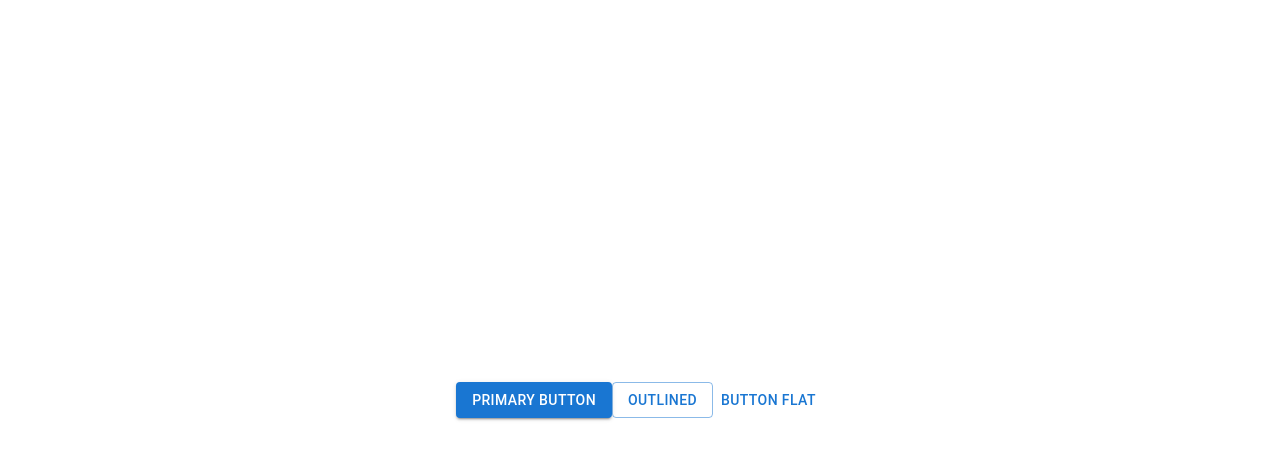
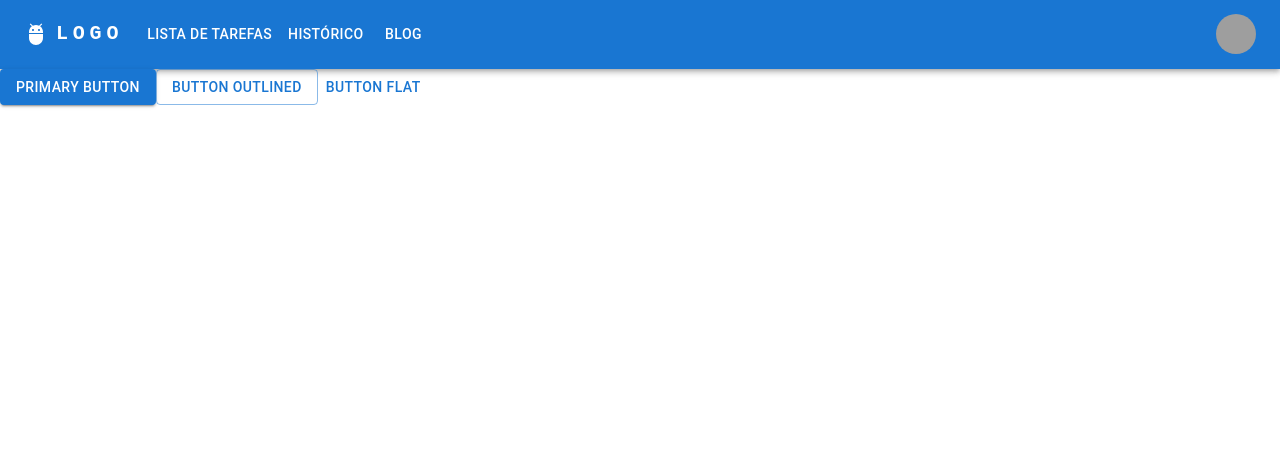
Before and after one commit to Odorizzi1/my-design, a React (Create React App) app: page / in a window 1280 px wide. Shown: the top 460 px of the page. Built offline with nearby package versions, Linux system fonts and the light colour scheme; grey boxes are pictures that could not be loaded.

Commit message:
[Task - 2] Criação header
Com a necessidade da refatoração de componentes, criei um novo header para minha aplicação

```diff
--- a/package.json
+++ b/package.json
@@ -5,6 +5,7 @@
   "dependencies": {
     "@emotion/react": "^11.10.5",
     "@emotion/styled": "^11.10.5",
+    "@mui/icons-material": "^5.11.9",
     "@mui/material": "^5.11.9",
     "@testing-library/jest-dom": "^5.16.5",
     "@testing-library/react": "^13.4.0",
--- a/src/App.css
+++ b/src/App.css
@@ -1,8 +1,5 @@
 .App-header {
   background-color: #ffffff;
-  min-height      : 100vh;
-  display         : flex;
-  flex-direction  : column;
   align-items     : center;
   justify-content : center;
   font-size       : calc(10px + 2vmin);
--- a/src/components/ButtonFlat.js
+++ b/src/components/ButtonFlat.js
@@ -2,10 +2,10 @@
 
 import Button from '@mui/material/Button';
 
-const ButtonFlat = () => {
+const ButtonFlat = ({ label, onClick, disabled }) => {
     return (
 
-        <Button variant="text"> Button Flat</Button>
+        <Button disabled={disabled} onClick={() => onClick} variant="text"> {label}</Button>
 
     );
 }
--- a/src/components/ButtonOutlined.js
+++ b/src/components/ButtonOutlined.js
@@ -1,9 +1,9 @@
 import React from 'react';
 import Button from '@mui/material/Button';
 
-const ButtonOutlined = () => {
+const ButtonOutlined = ({ label, onClick, disabled }) => {
     return (
-        <Button variant="outlined">Outlined</Button>
+        <Button disabled={disabled} onClick={() => onClick} variant="outlined">{label}</Button>
     );
 }
 
--- a/src/components/ButtonPrimary.js
+++ b/src/components/ButtonPrimary.js
@@ -1,9 +1,9 @@
 import React from 'react';
 import Button from '@mui/material/Button';
 
-const ButtonPrimary = ({ label, onClick }) => {
+const ButtonPrimary = ({ label, onClick, disabled }) => {
     return (
-        <Button onClick={() => onClick} variant="contained">{label}</Button>
+        <Button disabled={disabled} onClick={() => onClick} variant="contained">{label}</Button>
     );
 }
 
--- /dev/null
+++ b/src/components/NavBar.js
@@ -0,0 +1,162 @@
+import React, { useState } from 'react';
+import AppBar from '@mui/material/AppBar';
+import Box from '@mui/material/Box';
+import Toolbar from '@mui/material/Toolbar';
+import IconButton from '@mui/material/IconButton';
+import Typography from '@mui/material/Typography';
+import Menu from '@mui/material/Menu';
+import MenuIcon from '@mui/icons-material/Menu';
+import Container from '@mui/material/Container';
+import Avatar from '@mui/material/Avatar';
+import Button from '@mui/material/Button';
+import Tooltip from '@mui/material/Tooltip';
+import MenuItem from '@mui/material/MenuItem';
+import AdbIcon from '@mui/icons-material/Adb';
+
+const pages = ['Lista de Tarefas', 'Histórico', 'Blog'];
+const settings = ['Profile', 'Account', 'Dashboard', 'Logout'];
+
+const NavBar = () => {
+    const [anchorElNav, setAnchorElNav] = useState(null);
+    const [anchorElUser, setAnchorElUser] = useState(null);
+
+    const handleOpenNavMenu = (event) => {
+        setAnchorElNav(event.currentTarget);
+    };
+    const handleOpenUserMenu = (event) => {
+        setAnchorElUser(event.currentTarget);
+    };
+
+    const handleCloseNavMenu = () => {
+        setAnchorElNav(null);
+    };
+
+    const handleCloseUserMenu = () => {
+        setAnchorElUser(null);
+    };
+
+    return (
+        <AppBar position="static">
+            <Container maxWidth="xl">
+                <Toolbar disableGutters>
+                    <AdbIcon sx={{ display: { xs: 'none', md: 'flex' }, mr: 1 }} />
+                    <Typography
+                        variant="h6"
+                        noWrap
+                        component="a"
+                        href="/"
+                        sx={{
+                            mr: 2,
+                            display: { xs: 'none', md: 'flex' },
+                            fontFamily: 'monospace',
+                            fontWeight: 700,
+                            letterSpacing: '.3rem',
+                            color: 'inherit',
+                            textDecoration: 'none',
+                        }}
+                    >
+                        LOGO
+                    </Typography>
+
+                    <Box sx={{ flexGrow: 1, display: { xs: 'flex', md: 'none' } }}>
+                        <IconButton
+                            size="large"
+                            aria-label="account of current user"
+                            aria-controls="menu-appbar"
+                            aria-haspopup="true"
+                            onClick={handleOpenNavMenu}
+                            color="inherit"
+                        >
+                            <MenuIcon />
+                        </IconButton>
+                        <Menu
+                            id="menu-appbar"
+                            anchorEl={anchorElNav}
+                            anchorOrigin={{
+                                vertical: 'bottom',
+                                horizontal: 'left',
+                            }}
+                            keepMounted
+                            transformOrigin={{
+                                vertical: 'top',
+                                horizontal: 'left',
+                            }}
+                            open={Boolean(anchorElNav)}
+                            onClose={handleCloseNavMenu}
+                            sx={{
+                                display: { xs: 'block', md: 'none' },
+                            }}
+                        >
+                            {pages.map((page) => (
+                                <MenuItem key={page} onClick={handleCloseNavMenu}>
+                                    <Typography textAlign="center">{page}</Typography>
+                                </MenuItem>
+                            ))}
+                        </Menu>
+                    </Box>
+                    <AdbIcon sx={{ display: { xs: 'flex', md: 'none' }, mr: 1 }} />
+                    <Typography
+                        variant="h5"
+                        noWrap
+                        component="a"
+                        href=""
+                        sx={{
+                            mr: 2,
+                            display: { xs: 'flex', md: 'none' },
+                            flexGrow: 1,
+                            fontFamily: 'monospace',
+                            fontWeight: 700,
+                            letterSpacing: '.3rem',
+                            color: 'inherit',
+                            textDecoration: 'none',
+                        }}
+                    >
+                        LOGO
+                    </Typography>
+                    <Box sx={{ flexGrow: 1, display: { xs: 'none', md: 'flex' } }}>
+                        {pages.map((page) => (
+                            <Button
+                                key={page}
+                                onClick={handleCloseNavMenu}
+                                sx={{ my: 2, color: 'white', display: 'block' }}
+                            >
+                                {page}
+                            </Button>
+                        ))}
+                    </Box>
+
+                    <Box sx={{ flexGrow: 0 }}>
+                        <Tooltip title="Open settings">
+                            <IconButton onClick={handleOpenUserMenu} sx={{ p: 0 }}>
+                                <Avatar alt="Remy Sharp" src="/static/images/avatar/2.jpg" />
+                            </IconButton>
+                        </Tooltip>
+                        <Menu
+                            sx={{ mt: '45px' }}
+                            id="menu-appbar"
+                            anchorEl={anchorElUser}
+                            anchorOrigin={{
+                                vertical: 'top',
+                                horizontal: 'right',
+                            }}
+                            keepMounted
+                            transformOrigin={{
+                                vertical: 'top',
+                                horizontal: 'right',
+                            }}
+                            open={Boolean(anchorElUser)}
+                            onClose={handleCloseUserMenu}
+                        >
+                            {settings.map((setting) => (
+                                <MenuItem key={setting} onClick={handleCloseUserMenu}>
+                                    <Typography textAlign="center">{setting}</Typography>
+                                </MenuItem>
+                            ))}
+                        </Menu>
+                    </Box>
+                </Toolbar>
+            </Container>
+        </AppBar>
+    );
+}
+export default NavBar;
--- a/src/pages/loginScreen.js
+++ b/src/pages/loginScreen.js
@@ -1,19 +1,28 @@
 import React from "react";
+import NavBar from "../components/NavBar";
 import ButtonPrimary from "../components/ButtonPrimary";
-import BasicButtons from "../components/ButtonFlat";
 import ButtonOutlined from "../components/ButtonOutlined";
 import ButtonFlat from "../components/ButtonFlat";
 
 const LoginScreen = () => {
     return (
         <div>
-            <ButtonPrimary
+          <NavBar />
+        <div>
+               <ButtonPrimary
                 label="Primary Button"
             />
-            <ButtonOutlined />
+            <ButtonOutlined
+                label="Button Outlined"
+            />
 
-            <ButtonFlat />
+            <ButtonFlat
+            label = "Button Flat"
+            />
         </div>
+
+        </div>
+
     )
 }
 
```
Also changed, not shown: src/components/CardSelector.js (deleted, +0 -37 lines), src/components/ErrorModal.js (deleted, +0 -13 lines), src/components/TextField.js (deleted, +0 -16 lines), src/components/Tooltip.js (deleted, +0 -12 lines), 1 other file (tests, documents, lock files or other folders).
